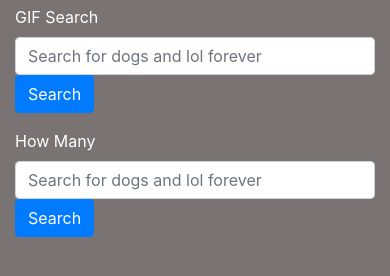
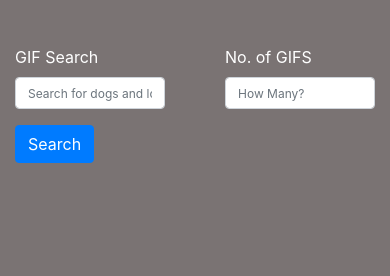
Before and after one commit to IscarjoCode/Gyphy_Project, a plain HTML site: page index.html in a window 390 px wide. Shown: the part 158-434 px from the top of the page. Drawn offline with nearby package versions, Linux system fonts and the light colour scheme.

Commit message:
Made Inputs Responsive and fixed some basic errors

```diff
--- a/index.html
+++ b/index.html
@@ -18,20 +18,25 @@
             <h2> Pull It Up Jamie!!! </h2>
 
 
-            <div class="flex-container">
+            <div class="flex-con">
+
                 <div class="form-group srch-group-1">
                   <label for="search-1">GIF Search</label>
-                    <input type="text" class="form-control" name="gif-search" id="search-1" placeholder="Search for dogs and lol forever">
-                        <button type="button" id="but-1" for="search-1" class="btn btn-primary">Search</button>
+                    <input type="text" class="form-control" name="gif-search" id="search-1" placeholder="Search for dogs and lol forever" required>
+
                 </div>
 
-                <div class="form-group srch-group-2">
-                    <label for="search-2">How Many</label>
-                    <input type="text" class="form-control" name="number-search" id="search-2" placeholder="Search for dogs and lol forever">
-                    <button type="button" id="but-1" for="search-1" class="btn btn-primary">Search</button>
-                  </div>
+                <div class="form-group srch-group-1">
+                    <label for="search-1">No. of GIFS</label>
+                      <input type="text" class="form-control" name="number-search" id="search-2" placeholder="How Many?"  required>
+                          <!-- -->
+                </div>
+
             </div>
 
+            <div class="btn-container">
+                <button type="button" id="but-1" for="search-1" class="btn btn-primary">Search</button>
+            </div>
         </div>
     </main>
 
--- a/scss/styles.scss
+++ b/scss/styles.scss
@@ -1,3 +1,13 @@
+
+
+  $phone: 360px;
+  $tablet: 768px;
+  $desktop: 1366px;
+  $LGdesktop: 1920px;
+
+
+
+
 body{
     background-color: rgb(122, 115, 115);
     color: white;
@@ -5,10 +15,32 @@ body{
 
 main{
 
+
+
   h2{
     font-size: 3em;
     text-align: center;
     padding-top: 40px;
     text-decoration: underline;
   }
+
+  .flex-con{
+    padding-top: 40px;
+    display: flex;
+    flex-direction: row;
+    justify-content: space-between;
+  }
+
+
+  .form-group input{
+    width: 300px;
+
+  @media screen and (max-width: $tablet){
+      width:  150px;
+      font-size: 12px;
+    }
+  }
+
+
+
 }
```
Also changed, not shown: css/styles.css, 1 other file.
